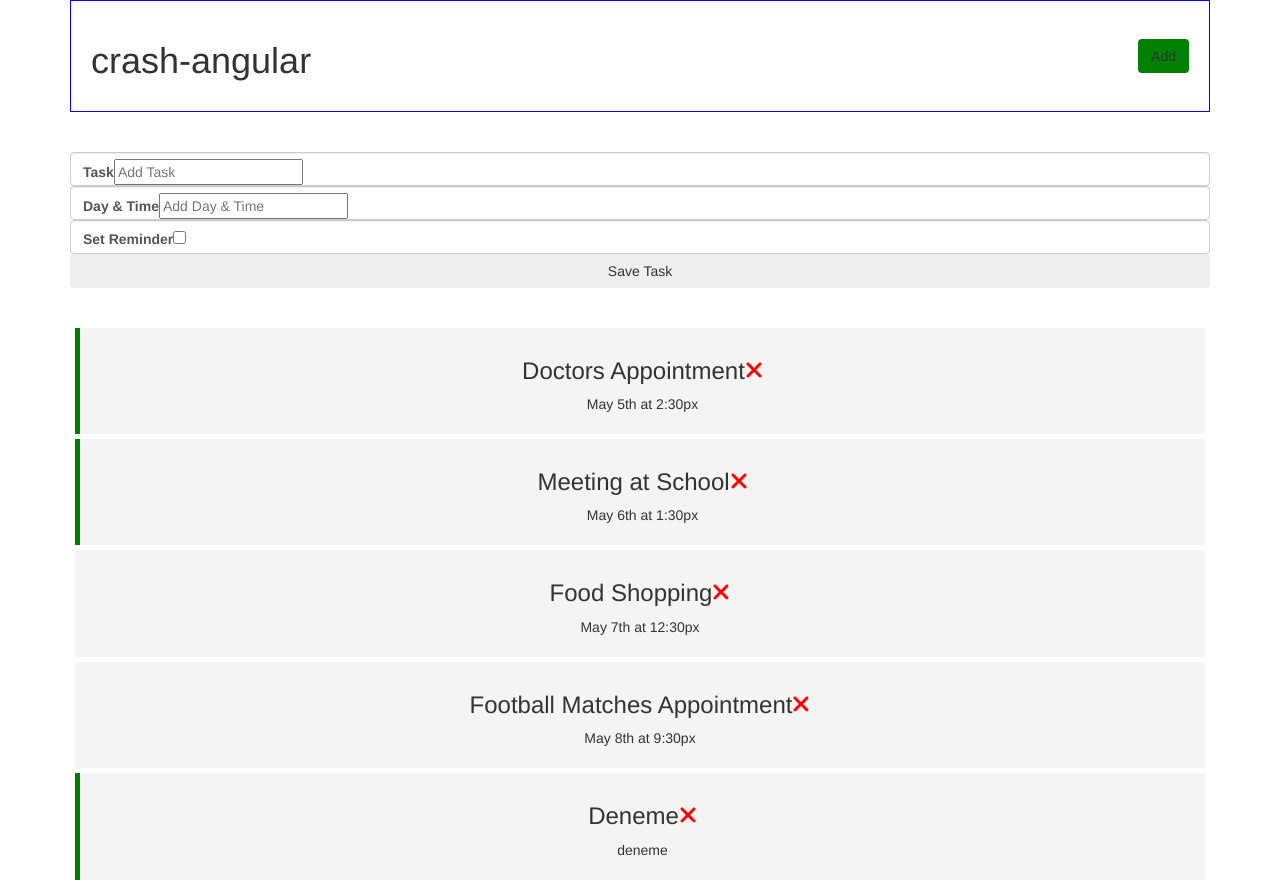
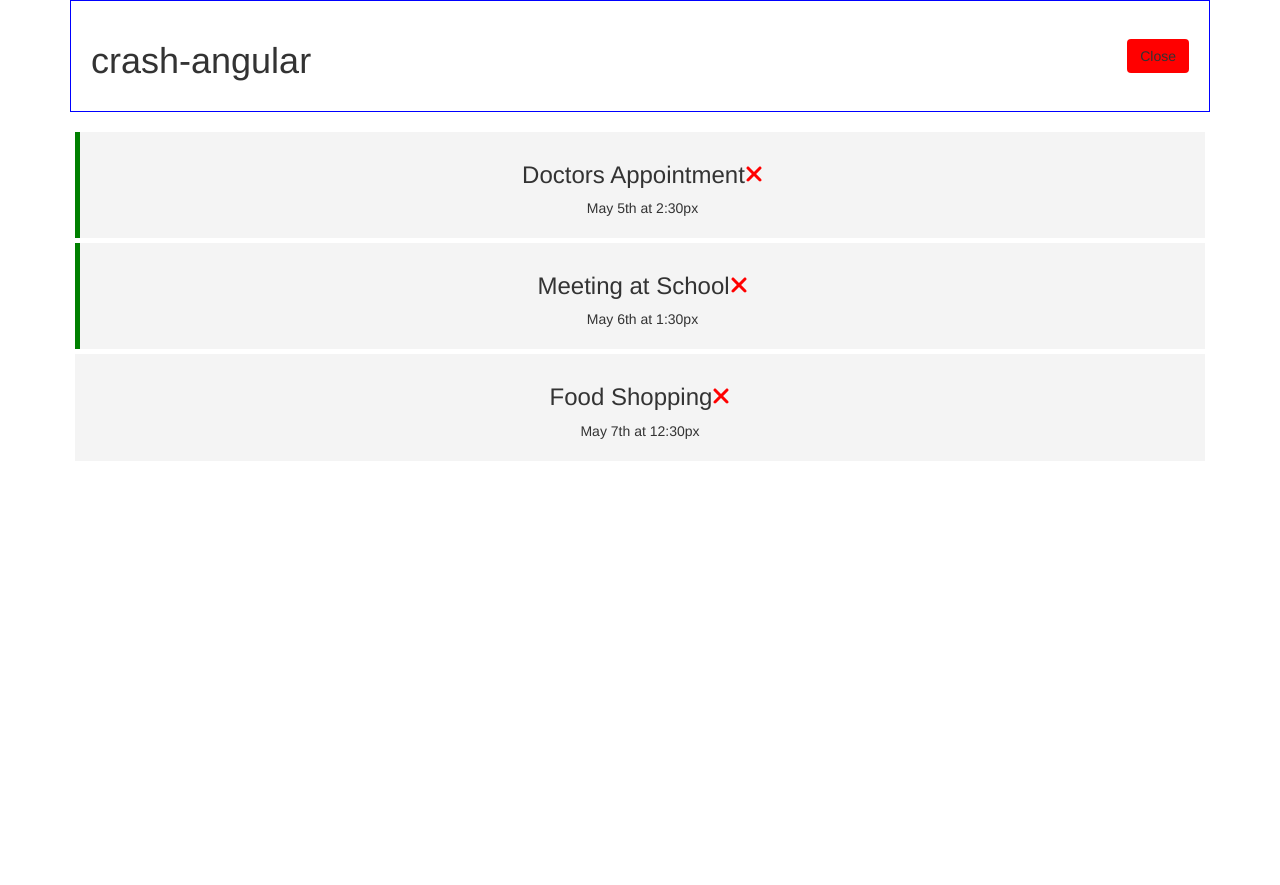
Before and after one commit to baykalgurbuz/crash-angular, an Angular app: page / in a window 1280 px wide. After the commit the page ends 800 px from the top, so only its background shows below. Built offline with nearby package versions, Linux system fonts and the light colour scheme; data requests are answered from the project's data file.

Commit message:
Toggle button and ui service added.

```diff
--- a/db.json
+++ b/db.json
@@ -17,18 +17,6 @@
       "text": "Food Shopping",
       "day": "May 7th at 12:30px",
       "reminder": false
-    },
-    {
-      "id": 4,
-      "text": "Football Matches  Appointment",
-      "day": "May 8th at 9:30px",
-      "reminder": false
-    },
-    {
-      "text": "Deneme",
-      "day": "deneme",
-      "reminder": true,
-      "id": 5
     }
   ]
 }
--- a/src/app/components/add-task/add-task.component.html
+++ b/src/app/components/add-task/add-task.component.html
@@ -1,4 +1,4 @@
-<form action="" class="add-form" (ngSubmit)="onSubmit()">
+<form *ngIf="showAddTask" action="" class="add-form" (ngSubmit)="onSubmit()">
   <div class="form-control">
     <label for="text">Task</label>
     <input type="text" name="text" [(ngModel)]="text" id="text" placeholder="Add Task">
--- a/src/app/components/add-task/add-task.component.ts
+++ b/src/app/components/add-task/add-task.component.ts
@@ -1,33 +1,40 @@
 import { Component, EventEmitter, OnInit, Output } from '@angular/core';
+import { Subscription } from 'rxjs';
+import { UiService } from 'src/app/services/ui.service';
 import { Task } from 'src/app/Task';
 @Component({
   selector: 'app-add-task',
   templateUrl: './add-task.component.html',
-  styleUrls: ['./add-task.component.css']
+  styleUrls: ['./add-task.component.css'],
 })
 export class AddTaskComponent implements OnInit {
-  @Output() onAddTask:EventEmitter<Task>=new EventEmitter();
-  text:string='';
-  day:string='';
-  reminder:boolean=false;
-  constructor() { }
+  @Output() onAddTask: EventEmitter<Task> = new EventEmitter();
+  text: string = '';
+  day: string = '';
+  reminder: boolean = false;
+  showAddTask?: boolean;
+  subscription?: Subscription;
+  constructor(private uiService: UiService) {
+    this.subscription = this.uiService
+      .onToggle()
+      .subscribe((value) => (this.showAddTask = value));
+  }
 
-  ngOnInit(): void {
-  }
-  onSubmit(){
+  ngOnInit(): void {}
+  onSubmit() {
     if (!this.text) {
-      alert("Please add a task");
+      alert('Please add a task');
       return;
     }
-    const newTask={
-      text:this.text,
-      day:this.day,
-      reminder:this.reminder
-    }
-    this.onAddTask.emit(newTask)
+    const newTask = {
+      text: this.text,
+      day: this.day,
+      reminder: this.reminder,
+    };
+    this.onAddTask.emit(newTask);
 
-    this.text='';
-    this.day='';
-    this.reminder=false;
+    this.text = '';
+    this.day = '';
+    this.reminder = false;
   }
 }
--- a/src/app/components/header/header.component.html
+++ b/src/app/components/header/header.component.html
@@ -2,5 +2,5 @@
   <h1>
     {{title}}
   </h1>
-  <app-button color="green" text="Add" (btnClick)="toggleAddTesk()"></app-button>
+  <app-button color="{{showAddTask ? 'red':'green'}}" text="{{showAddTask ? 'Close':'Add'}}" (btnClick)="toggleAddTesk()"></app-button>
 </header>
--- a/src/app/components/header/header.component.ts
+++ b/src/app/components/header/header.component.ts
@@ -1,17 +1,22 @@
 import { Component, OnInit } from '@angular/core';
+import { Subscription } from 'rxjs';
+import { UiService } from 'src/app/services/ui.service';
 
 @Component({
   selector: 'app-header',
   templateUrl: './header.component.html',
-  styleUrls: ['./header.component.css']
+  styleUrls: ['./header.component.css'],
 })
 export class HeaderComponent implements OnInit {
-  title:string = 'crash-angular';
-  constructor() { }
+  title: string = 'crash-angular';
+  showAddTask?: boolean =true;
+  subscription?: Subscription;
+  constructor(private uiService: UiService) {
+    this.subscription=this.uiService.onToggle().subscribe(value=>this.showAddTask=value);
+  }
 
-  ngOnInit(): void {
-  }
-  toggleAddTesk(){
-    console.log("Toggle")
+  ngOnInit(): void {}
+  toggleAddTesk() {
+    this.uiService.toggleAddTask();
   }
 }
--- /dev/null
+++ b/src/app/services/ui.service.ts
@@ -0,0 +1,21 @@
+import { Injectable } from '@angular/core';
+import { faWhiskeyGlass } from '@fortawesome/free-solid-svg-icons';
+import { Observable, Subject } from 'rxjs';
+
+@Injectable({
+  providedIn: 'root'
+})
+export class UiService {
+  private showAddTask:boolean=false;
+  private subject=new Subject<any>();
+
+  constructor() { }
+
+  toggleAddTask():void{
+    this.showAddTask=!this.showAddTask;
+    this.subject.next(this.showAddTask);
+  }
+  onToggle():Observable<any>{
+    return this.subject.asObservable();
+  }
+}
```
Also changed, not shown: 1 other file (tests, documents, lock files or other folders).
